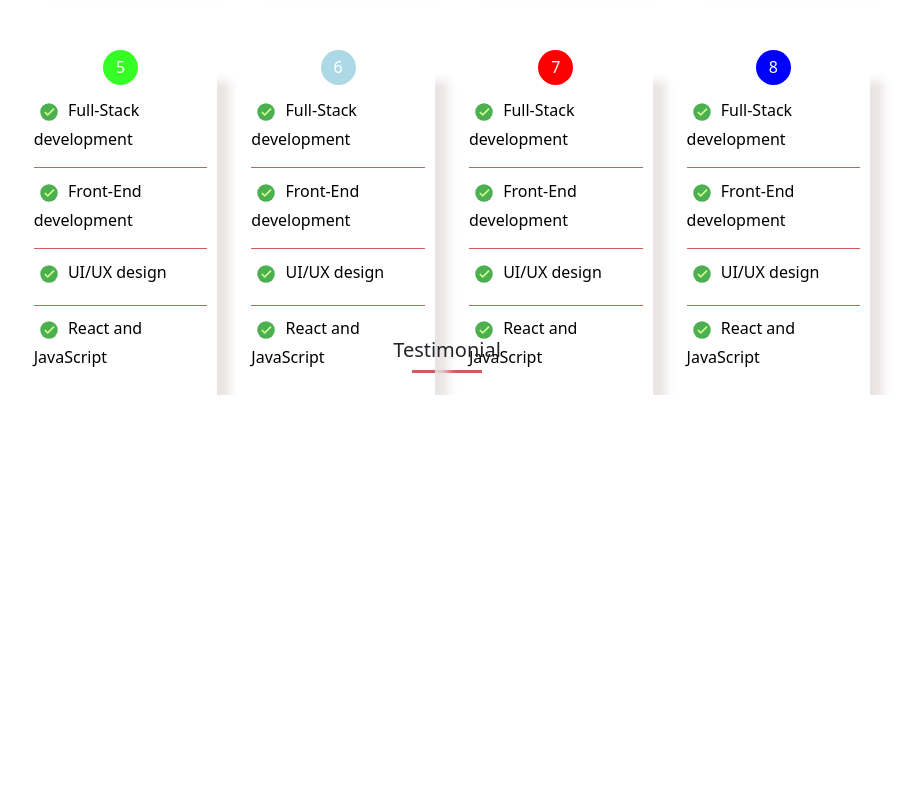
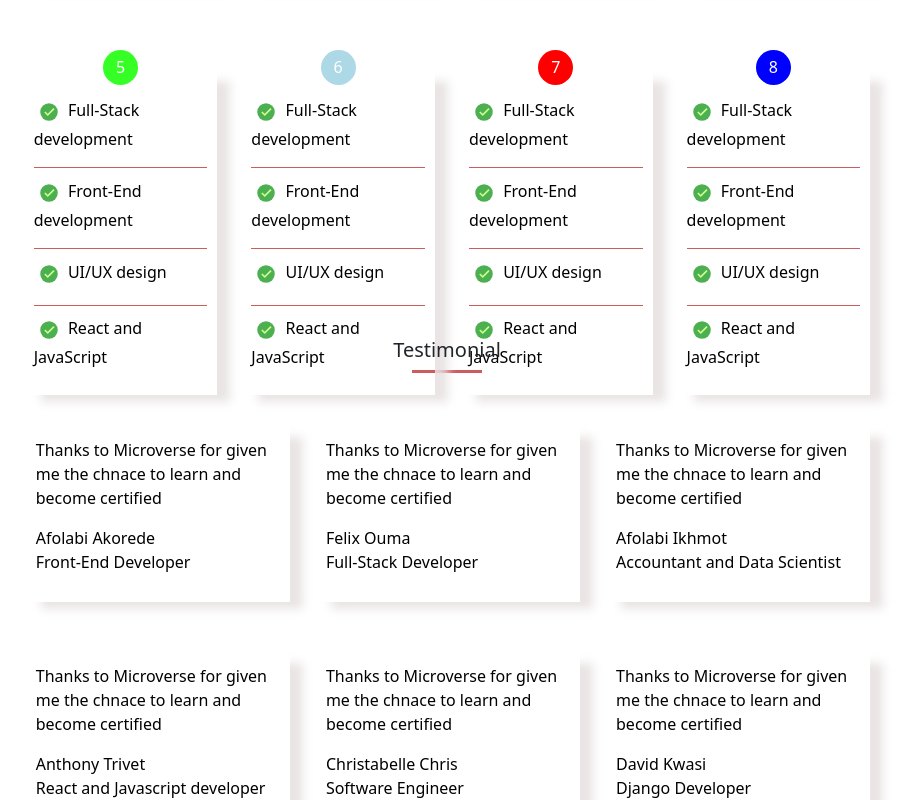
Before and after one commit to brainconnect93/personal-portfolio, a React (Create React App) app: page / in a window 1280 px wide. Shown: the part 2000-2800 px from the top of the page, without its empty margins (193-1108 px from the left). Before the commit the page ends 2395 px from the top, so only its background shows below. Built offline with nearby package versions, Linux system fonts and the light colour scheme.

Commit message:
Add images and more content to the js file

```diff
--- a/src/components/Testimonial/Testimonial.js
+++ b/src/components/Testimonial/Testimonial.js
@@ -7,59 +7,78 @@ const Testimonial = () => {
     const testimonialData = [
       {
         "img": "../../Images/Passport.jpg",
-        "content": "Thanks to Microverse for given me the opportunity to learn and become certified",
-        "title": "",
-        "name": "",
+        "content": "Thanks to Microverse for given me the chnace to learn and become certified",
+        "name": "Afolabi Akorede",
+        "title": "Front-End Developer",
       },
       {
         "img": "../../Images/felix.png",
-        "content": "Thanks to Microverse for given me the opportunity to learn and become certified",
-        "title": "",
-        "name": "",
+        "content": "Thanks to Microverse for given me the chnace to learn and become certified",
+        "name": "Felix Ouma",
+        "title": "Full-Stack Developer",
       },
       {
         "img": "../../Images/IMG-20210111-WA0010.jpg",
-        "content": "Thanks to Microverse for given me the opportunity to learn and become certified",
-        "title": "",
-        "name": "",
+        "content": "Thanks to Microverse for given me the chnace to learn and become certified",
+        "name": "Afolabi Ikhmot",
+        "title": "Accountant and Data Scientist",
       },
       {
         "img": "../../Images/pexels-antony-trivet-12887434.jpg",
-        "content": "Thanks to Microverse for given me the opportunity to learn and become certified",
-        "title": "",
-        "name": "",
+        "content": "Thanks to Microverse for given me the chnace to learn and become certified",
+        "name": "Anthony Trivet",
+        "title": "React and Javascript developer",
       },
       {
         "img": "../../Images/pexels-cottonbro-6970106.jpg",
-        "content": "Thanks to Microverse for given me the opportunity to learn and become certified",
-        "title": "",
-        "name": "",
+        "content": "Thanks to Microverse for given me the chnace to learn and become certified",
+        "name": "Christabelle Chris",
+        "title": "Software Engineer",
       },
       {
         "img": "../../Images/pexels-david-kwasi-amuzu-5471615.jpg",
-        "content": "Thanks to Microverse for given me the opportunity to learn and become certified",
-        "title": "",
-        "name": "",
+        "content": "Thanks to Microverse for given me the chnace to learn and become certified",
+        "name": "David Kwasi",
+        "title": "Django Developer",
       },
       {
         "img": "../../Images/pexels-skildring-by-andreas-ellegaard-12871449.jpg",
-        "content": "Thanks to Microverse for given me the opportunity to learn and become certified",
-        "title": "",
-        "name": "",
+        "content": "Thanks to Microverse for given me the chnace to learn and become certified",
+        "name": "Andreas Ellegaard",
+        "title": "Ruby Developer",
       },
       {
         "img": "../../Images/pexels-jairo-david-arboleda-1432237.jpg",
-        "content": "Thanks to Microverse for given me the opportunity to learn and become certified",
-        "title": "",
-        "name": "",
+        "content": "Thanks to Microverse for given me the chnace to learn and become certified",
+        "name": "Jairo David",
+        "title": "Node Js Developer",
       },
-    ]
+      {
+        "img": "../../Images/pexels-pexels-user-12912964.jpg",
+        "content": "Thanks to Microverse for given me the chnace to learn and become certified",
+        "name": "Christian Siku",
+        "title": "Node Js Developer",
+      },
+    ];
+
   return (
     <div className="container testy-section">
       <div className="section-head">
         <h5>Testimonial</h5>
         <span className="line"></span>
       </div>
+
+      <div className="row testy-content">
+        {testimonialData.map((item,index) => (
+          <div className="col-xl-4 col-lg-4 col-md-6 col-sm-12">
+            <div className="testy-cards">
+              <p>{item.content}</p>
+              <span>{item.name}</span>
+              <p>{item.title}</p>
+            </div>
+          </div>
+        ))}
+      </div>
     </div>
   );
 };
--- a/src/components/Testimonial/testimonial.css
+++ b/src/components/Testimonial/testimonial.css
@@ -0,0 +1,29 @@
+.testy-section {
+  height: auto;
+}
+
+.testy-content {
+  width: 78%;
+  margin: 0 11%;
+  padding: 0;
+}
+
+.testy-cards {
+  margin-top: 50px;
+  padding: 12px;
+  color: black;
+  box-shadow: 15px 9px 9px -2px rgba(230, 224, 224, 0.86);
+  -webkit-box-shadow: 15px 9px 9px -2px rgba(230, 224, 224, 0.86);
+  -moz-box-shadow: 15px 9px 9px -2px rgba(230, 224, 224, 0.86);
+  cursor: pointer;
+}
+
+.testy-cards:hover {
+  background-color: #cd5d5d;
+  color: #fff;
+  box-shadow: -6px 11px 5px -4px rgba(0, 0, 0, 0.42);
+  -webkit-box-shadow: -6px 11px 5px -4px rgba(0, 0, 0, 0.42);
+  -moz-box-shadow: -6px 11px 5px -4px rgba(0, 0, 0, 0.42);
+  cursor: pointer;
+  transition: 1s;
+}
```
Also changed, not shown: src/Images/pexels-pexels-user-12912964.jpg (added).
